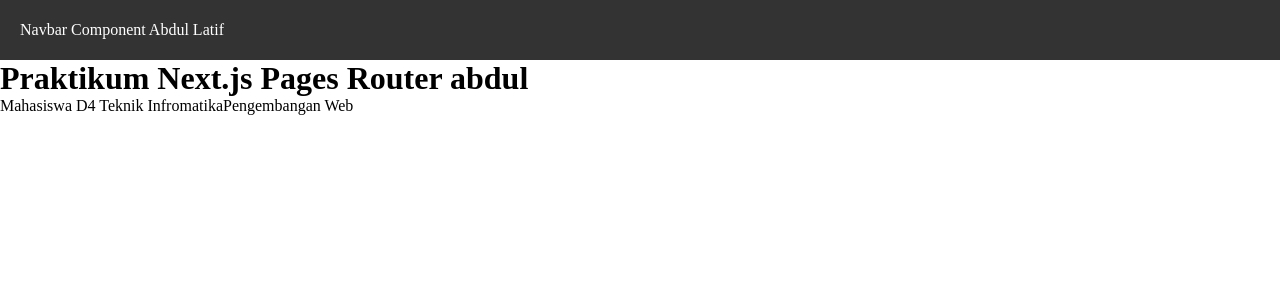
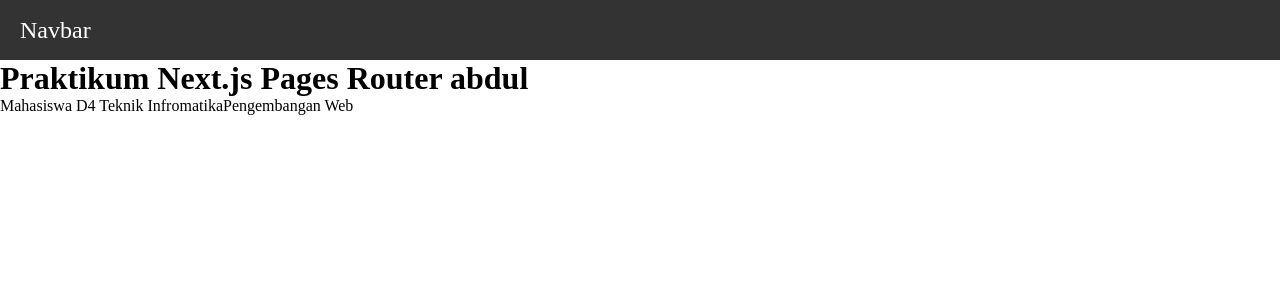
Before and after one commit to abdullatifm1127/PBF_JS5, a Next.js app: page / in a window 1280 px wide. Shown: the top 300 px of the page. Built offline with nearby package versions, Linux system fonts and the light colour scheme.

Commit message:
LAngkah 7

```diff
--- a/src/components/navbar/index.tsx
+++ b/src/components/navbar/index.tsx
@@ -3,7 +3,9 @@
 const Navbar = () => {
     return (
         <div className={styles.navbar}>
-            <div>Navbar Component Abdul Latif</div>
+            <div className="big">Navbar
+
+            </div>
         </div>
     );
 };
--- a/src/styles/globals.css
+++ b/src/styles/globals.css
@@ -22,6 +22,10 @@
 a{
   color: inherit;
   text-decoration: none;
+}
+
+.big{
+  font-size: 1.5rem;
 }
 navbar{
   width: 100%;
```
